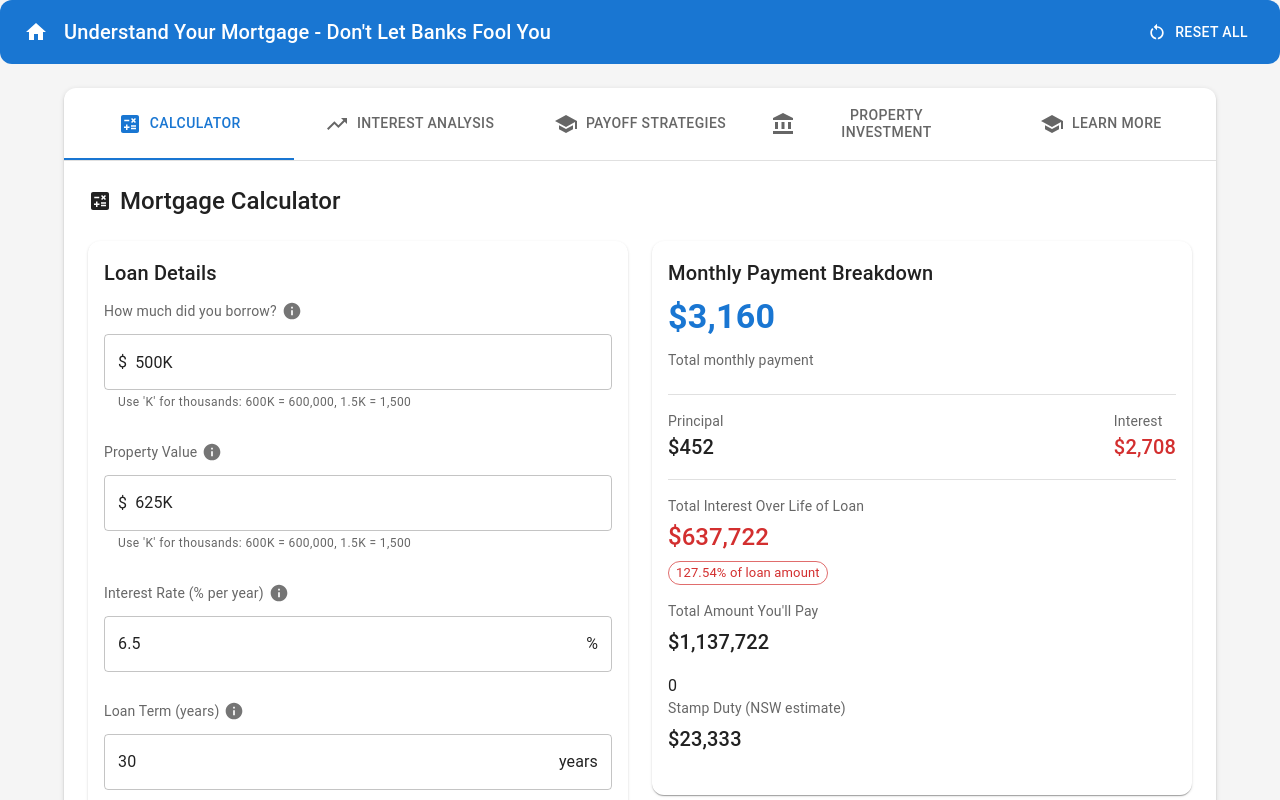
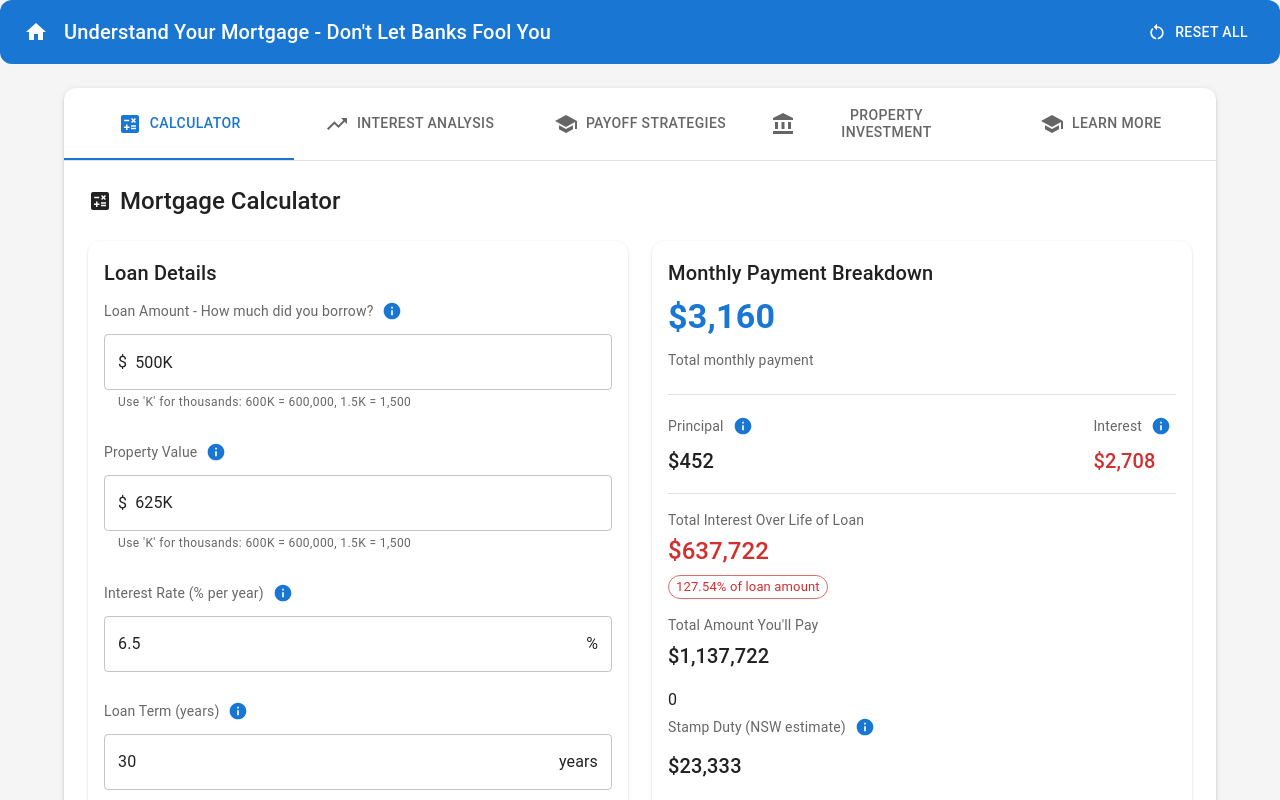
Before and after one commit to salman497/mortgage, a React (Create React App) app: page / in a window 1280 px wide. Shown: the top 800 px of the page. Built offline with nearby package versions, Linux system fonts and the light colour scheme.

Commit message:
chore: updated

```diff
--- a/src/components/InterestAnalysis.tsx
+++ b/src/components/InterestAnalysis.tsx
@@ -25,6 +25,7 @@ import {
 } from 'recharts';
 import { MortgageInputs } from '../types';
 import { generateChartData, formatCurrency } from '../utils/mortgageCalculations';
+import TermWithInfo, { getExplanation } from './TermWithInfo';
 
 interface InterestAnalysisProps {
   inputs: MortgageInputs;
@@ -79,9 +80,13 @@ const InterestAnalysis: React.FC<InterestAnalysisProps> = ({
               </Typography>
 
               <Box sx={{ mb: 2 }}>
-                <Typography variant="body2" color="text.secondary" gutterBottom>
-                  Loan Amount: {formatCurrency(inputs.loanAmount)}
-                </Typography>
+                <TermWithInfo
+                  term={`Loan Amount: ${formatCurrency(inputs.loanAmount)}`}
+                  explanation={getExplanation('Loan Amount')}
+                  variant="body2"
+                  color="text.secondary"
+                  gutterBottom
+                />
                 <Slider
                   value={inputs.loanAmount}
                   onChange={(_, value) => onInputChange({ loanAmount: value as number })}
@@ -94,9 +99,13 @@ const InterestAnalysis: React.FC<InterestAnalysisProps> = ({
               </Box>
 
               <Box sx={{ mb: 2 }}>
-                <Typography variant="body2" color="text.secondary" gutterBottom>
-                  Interest Rate: {inputs.interestRate}%
-                </Typography>
+                <TermWithInfo
+                  term={`Interest Rate: ${inputs.interestRate}%`}
+                  explanation={getExplanation('Interest Rate')}
+                  variant="body2"
+                  color="text.secondary"
+                  gutterBottom
+                />
                 <Slider
                   value={inputs.interestRate}
                   onChange={(_, value) => onInputChange({ interestRate: value as number })}
@@ -109,9 +118,13 @@ const InterestAnalysis: React.FC<InterestAnalysisProps> = ({
               </Box>
 
               <Box sx={{ mb: 2 }}>
-                <Typography variant="body2" color="text.secondary" gutterBottom>
-                  Extra Monthly Payment: {formatCurrency(extraPayment)}
-                </Typography>
+                <TermWithInfo
+                  term={`Extra Monthly Payment: ${formatCurrency(extraPayment)}`}
+                  explanation={getExplanation('Extra Payment')}
+                  variant="body2"
+                  color="text.secondary"
+                  gutterBottom
+                />
                 <Slider
                   value={extraPayment}
                   onChange={(_, value) => onExtraPaymentChange(value as number)}
--- a/src/components/MortgageCalculator.tsx
+++ b/src/components/MortgageCalculator.tsx
@@ -5,16 +5,15 @@ import {
   Typography,
   Card,
   CardContent,
-  Tooltip,
-  IconButton,
   Alert,
   Divider,
   Chip,
 } from '@mui/material';
-import { Info, Calculate } from '@mui/icons-material';
+import { Calculate } from '@mui/icons-material';
 import { MortgageInputs, MortgageCalculation } from '../types';
 import { calculateMortgageDetails, formatCurrency, formatPercentage } from '../utils/mortgageCalculations';
 import NumberInputWithK from './NumberInputWithK';
+import TermWithInfo, { getExplanation } from './TermWithInfo';
 
 interface MortgageCalculatorProps {
   inputs: MortgageInputs;
@@ -62,16 +61,11 @@ const MortgageCalculator: React.FC<MortgageCalculatorProps> = ({ inputs, onInput
               </Typography>
 
               <Box sx={{ mb: 3 }}>
-                <Box sx={{ display: 'flex', alignItems: 'center', mb: 1 }}>
-                  <Typography variant="body2" color="text.secondary">
-                    How much did you borrow?
-                  </Typography>
-                  <Tooltip title="The total amount you borrowed from the bank">
-                    <IconButton size="small">
-                      <Info fontSize="small" />
-                    </IconButton>
-                  </Tooltip>
-                </Box>
+                <TermWithInfo
+                  term="Loan Amount - How much did you borrow?"
+                  explanation={getExplanation('Loan Amount')}
+                  gutterBottom
+                />
                 <NumberInputWithK
                   fullWidth
                   value={inputs.loanAmount}
@@ -83,16 +77,11 @@ const MortgageCalculator: React.FC<MortgageCalculatorProps> = ({ inputs, onInput
               </Box>
 
               <Box sx={{ mb: 3 }}>
-                <Box sx={{ display: 'flex', alignItems: 'center', mb: 1 }}>
-                  <Typography variant="body2" color="text.secondary">
-                    Property Value
-                  </Typography>
-                  <Tooltip title="The current market value of your property">
-                    <IconButton size="small">
-                      <Info fontSize="small" />
-                    </IconButton>
-                  </Tooltip>
-                </Box>
+                <TermWithInfo
+                  term="Property Value"
+                  explanation={getExplanation('Property Value')}
+                  gutterBottom
+                />
                 <NumberInputWithK
                   fullWidth
                   value={inputs.propertyValue || 0}
@@ -104,16 +93,11 @@ const MortgageCalculator: React.FC<MortgageCalculatorProps> = ({ inputs, onInput
               </Box>
 
               <Box sx={{ mb: 3 }}>
-                <Box sx={{ display: 'flex', alignItems: 'center', mb: 1 }}>
-                  <Typography variant="body2" color="text.secondary">
-                    Interest Rate (% per year)
-                  </Typography>
-                  <Tooltip title="The annual interest rate charged by your lender">
-                    <IconButton size="small">
-                      <Info fontSize="small" />
-                    </IconButton>
-                  </Tooltip>
-                </Box>
+                <TermWithInfo
+                  term="Interest Rate (% per year)"
+                  explanation={getExplanation('Interest Rate')}
+                  gutterBottom
+                />
                 <TextField
                   fullWidth
                   type="number"
@@ -127,16 +111,11 @@ const MortgageCalculator: React.FC<MortgageCalculatorProps> = ({ inputs, onInput
               </Box>
 
               <Box sx={{ mb: 3 }}>
-                <Box sx={{ display: 'flex', alignItems: 'center', mb: 1 }}>
-                  <Typography variant="body2" color="text.secondary">
-                    Loan Term (years)
-                  </Typography>
-                  <Tooltip title="How long you have to pay back the loan">
-                    <IconButton size="small">
-                      <Info fontSize="small" />
-                    </IconButton>
-                  </Tooltip>
-                </Box>
+                <TermWithInfo
+                  term="Loan Term (years)"
+                  explanation={getExplanation('Loan Term')}
+                  gutterBottom
+                />
                 <TextField
                   fullWidth
                   type="number"
@@ -149,16 +128,11 @@ const MortgageCalculator: React.FC<MortgageCalculatorProps> = ({ inputs, onInput
               </Box>
 
               <Box sx={{ mb: 3 }}>
-                <Box sx={{ display: 'flex', alignItems: 'center', mb: 1 }}>
-                  <Typography variant="body2" color="text.secondary">
-                    Offset Account Balance
-                  </Typography>
-                  <Tooltip title="Money in your offset account reduces interest daily - every dollar counts!">
-                    <IconButton size="small">
-                      <Info fontSize="small" />
-                    </IconButton>
-                  </Tooltip>
-                </Box>
+                <TermWithInfo
+                  term="Offset Account Balance"
+                  explanation={getExplanation('Offset Account')}
+                  gutterBottom
+                />
                 <NumberInputWithK
                   fullWidth
                   value={inputs.offsetBalance || 0}
@@ -183,8 +157,20 @@ const MortgageCalculator: React.FC<MortgageCalculatorProps> = ({ inputs, onInput
 
               {loanToValueRatio > 80 && (
                 <Alert severity="warning" sx={{ mb: 2 }}>
-                  Your LVR is {formatPercentage(loanToValueRatio)}.
-                  You'll need to pay Lender's Mortgage Insurance (LMI).
+                  <Box sx={{ display: 'flex', alignItems: 'center', flexWrap: 'wrap', gap: 1 }}>
+                    <span>Your</span>
+                    <TermWithInfo
+                      term="LVR"
+                      explanation={getExplanation('LVR')}
+                      variant="body2"
+                    />
+                    <span>is {formatPercentage(loanToValueRatio)}. You'll need to pay</span>
+                    <TermWithInfo
+                      term="LMI"
+                      explanation={getExplanation('LMI')}
+                      variant="body2"
+                    />
+                  </Box>
                 </Alert>
               )}
             </CardContent>
@@ -212,17 +198,27 @@ const MortgageCalculator: React.FC<MortgageCalculatorProps> = ({ inputs, onInput
 
                 <Box sx={{ display: 'flex', justifyContent: 'space-between', mb: 2 }}>
                   <Box>
-                    <Typography variant="body2" color="text.secondary">
-                      Principal
-                    </Typography>
+                    <Box sx={{ display: 'flex', alignItems: 'center', mb: 0.5 }}>
+                      <TermWithInfo
+                        term="Principal"
+                        explanation={getExplanation('Principal')}
+                        variant="body2"
+                        color="text.secondary"
+                      />
+                    </Box>
                     <Typography variant="h6">
                       {formatCurrency(results.monthlyPrincipal)}
                     </Typography>
                   </Box>
                   <Box>
-                    <Typography variant="body2" color="text.secondary">
-                      Interest
-                    </Typography>
+                    <Box sx={{ display: 'flex', alignItems: 'center', mb: 0.5 }}>
+                      <TermWithInfo
+                        term="Interest"
+                        explanation={getExplanation('Interest')}
+                        variant="body2"
+                        color="text.secondary"
+                      />
+                    </Box>
                     <Typography variant="h6" color="error">
                       {formatCurrency(results.monthlyInterest)}
                     </Typography>
@@ -258,9 +254,13 @@ const MortgageCalculator: React.FC<MortgageCalculatorProps> = ({ inputs, onInput
 
                 {results.lmiAmount && results.lmiAmount > 0 && (
                   <Box sx={{ mb: 2 }}>
-                    <Typography variant="body2" color="text.secondary" gutterBottom>
-                      Lender's Mortgage Insurance (LMI)
-                    </Typography>
+                    <TermWithInfo
+                      term="Lender's Mortgage Insurance (LMI)"
+                      explanation={getExplanation('LMI')}
+                      variant="body2"
+                      color="text.secondary"
+                      gutterBottom
+                    />
                     <Typography variant="h6" color="warning.main">
                       {formatCurrency(results.lmiAmount)}
                     </Typography>
@@ -269,9 +269,13 @@ const MortgageCalculator: React.FC<MortgageCalculatorProps> = ({ inputs, onInput
 
                 {results.stampDuty && results.stampDuty > 0 && (
                   <Box sx={{ mb: 2 }}>
-                    <Typography variant="body2" color="text.secondary" gutterBottom>
-                      Stamp Duty (NSW estimate)
-                    </Typography>
+                    <TermWithInfo
+                      term="Stamp Duty (NSW estimate)"
+                      explanation={getExplanation('Stamp Duty')}
+                      variant="body2"
+                      color="text.secondary"
+                      gutterBottom
+                    />
                     <Typography variant="h6">
                       {formatCurrency(results.stampDuty)}
                     </Typography>
--- /dev/null
+++ b/src/components/TermWithInfo.tsx
@@ -0,0 +1,102 @@
+import React from 'react';
+import { Box, Typography, Tooltip, IconButton } from '@mui/material';
+import { Info } from '@mui/icons-material';
+
+interface TermWithInfoProps {
+  term: string;
+  explanation: string;
+  variant?: 'body1' | 'body2' | 'h6' | 'subtitle1' | 'subtitle2';
+  color?: string;
+  gutterBottom?: boolean;
+}
+
+// Simple explanations for common financial terms
+export const FINANCIAL_EXPLANATIONS = {
+  // Basic loan terms
+  'Loan Amount': 'The total amount of money you borrowed from the bank or lender.',
+  'Principal': 'The original amount of money you borrowed. This is what you actually owe, not including interest.',
+  'Interest': 'Extra money you pay to the bank for borrowing their money. Think of it as the "rental fee" for using their money.',
+  'Interest Rate': 'How much extra you pay each year, shown as a percentage. Higher rate = more money to the bank.',
+  'Loan Term': 'How many years you have to pay back the loan. Longer term = smaller monthly payments but more interest overall.',
+  'Monthly Payment': 'The fixed amount you pay every month. Part goes to paying back what you borrowed, part goes to the bank as interest.',
+
+  // Property and equity terms
+  'Property Value': 'How much your house or property is worth right now if you sold it.',
+  'Deposit': 'The money you pay upfront when buying a property. Usually 10-20% of the property price.',
+  'Equity': 'The part of your property that you actually own. If your house is worth $500k and you owe $300k, you have $200k equity.',
+  'LVR': 'Loan-to-Value Ratio. Shows how much you borrowed compared to the property value. 80% LVR means you borrowed 80% of the property\'s value.',
+  'LMI': 'Lender\'s Mortgage Insurance. Extra insurance you pay if you borrow more than 80% of the property value. This protects the bank, not you.',
+
+  // Advanced concepts
+  'Offset Account': 'A special bank account linked to your loan. Every dollar in this account reduces the interest you pay, but you can still spend the money anytime.',
+  'Extra Payment': 'Additional money you pay on top of your regular monthly payment. This goes directly to reducing what you owe.',
+  'Amortization': 'The way your loan payments are calculated so that you pay it off completely by the end of the loan term.',
+  'Principal and Interest': 'Your regular payment has two parts: Principal (paying back what you borrowed) and Interest (paying the bank for lending you money).',
+
+  // Investment terms
+  'Rental Income': 'Money you receive from tenants who rent your investment property.',
+  'Negative Gearing': 'When your rental income is less than your property expenses. You lose money each week, but get tax benefits.',
+  'Positive Gearing': 'When your rental income is more than your property expenses. You make money each week.',
+  'Tax Deductions': 'Expenses you can claim to reduce the tax you pay. Common for investment properties.',
+  'Capital Growth': 'How much your property increases in value over time. If you bought for $400k and it\'s now worth $450k, that\'s $50k capital growth.',
+  'Cash Flow': 'The actual money going in and out of your pocket each week from your investment property.',
+
+  // Strategy terms
+  'Refinancing': 'Switching your loan to a different bank or getting a better interest rate.',
+  'Weekly Payments': 'Instead of paying monthly, you pay every week. This helps you pay off your loan faster.',
+  'Payoff Strategies': 'Different ways to pay off your loan faster and save money on interest.',
+
+  // Additional helpful terms
+  'Stamp Duty': 'A government tax you pay when you buy a property. Usually 3-5% of the property value.',
+  'Settlement': 'The final step when buying a property - when you get the keys and officially own it.',
+  'Pre-approval': 'When a bank agrees to lend you money before you find a property to buy.',
+  'Comparison Rate': 'The real cost of your loan including fees, not just the interest rate.',
+  'Expenses': 'All the costs of owning an investment property like rates, insurance, repairs, and property management fees.',
+  'Tax Rate': 'The percentage of your income you pay in tax. Higher earners pay higher rates.',
+  'Return on Investment': 'How much money you make compared to how much you invested. Like earning 8% on your $100k investment.',
+  'Net Return': 'Your actual profit after all costs and taxes are taken out.',
+};
+
+const TermWithInfo: React.FC<TermWithInfoProps> = ({
+  term,
+  explanation,
+  variant = 'body2',
+  color = 'text.secondary',
+  gutterBottom = false
+}) => {
+  return (
+    <Box sx={{ display: 'flex', alignItems: 'center', mb: gutterBottom ? 1 : 0 }}>
+      <Typography variant={variant} color={color}>
+        {term}
+      </Typography>
+      <Tooltip
+        title={explanation}
+        arrow
+        placement="top"
+        sx={{ maxWidth: 300 }}
+        componentsProps={{
+          tooltip: {
+            sx: {
+              bgcolor: 'primary.main',
+              fontSize: '0.875rem',
+              lineHeight: 1.4,
+              p: 2
+            }
+          }
+        }}
+      >
+        <IconButton size="small" sx={{ ml: 0.5, color: 'primary.main' }}>
+          <Info fontSize="small" />
+        </IconButton>
+      </Tooltip>
+    </Box>
+  );
+};
+
+// Helper function to get explanation for a term
+export const getExplanation = (term: string): string => {
+  return FINANCIAL_EXPLANATIONS[term as keyof typeof FINANCIAL_EXPLANATIONS] ||
+         'This is a financial term that may need explanation.';
+};
+
+export default TermWithInfo;
```
Also changed, not shown: src/components/PayoffStrategies.tsx (+36 -5 lines), src/components/PropertyInvestment.tsx (+75 -19 lines).
